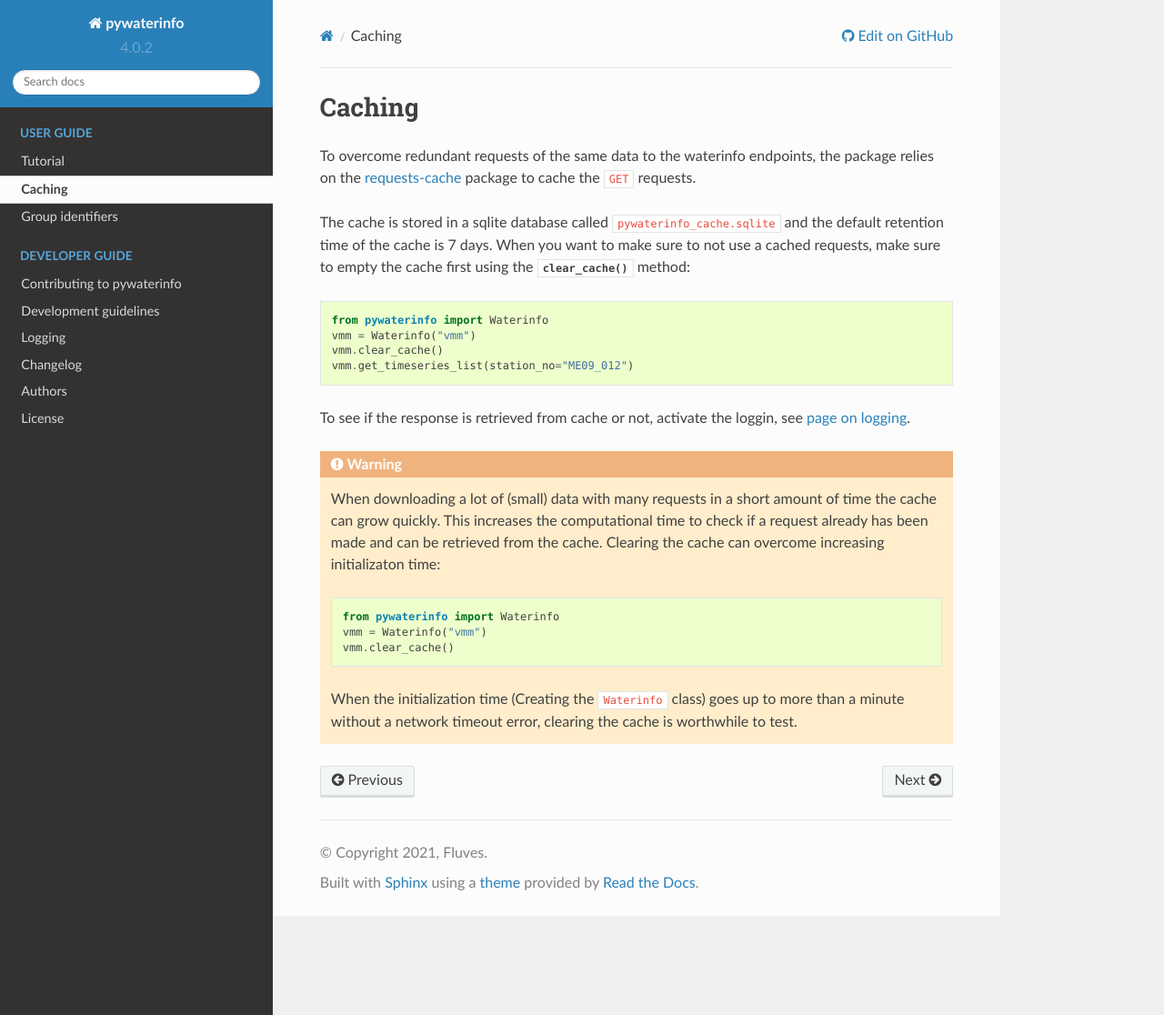
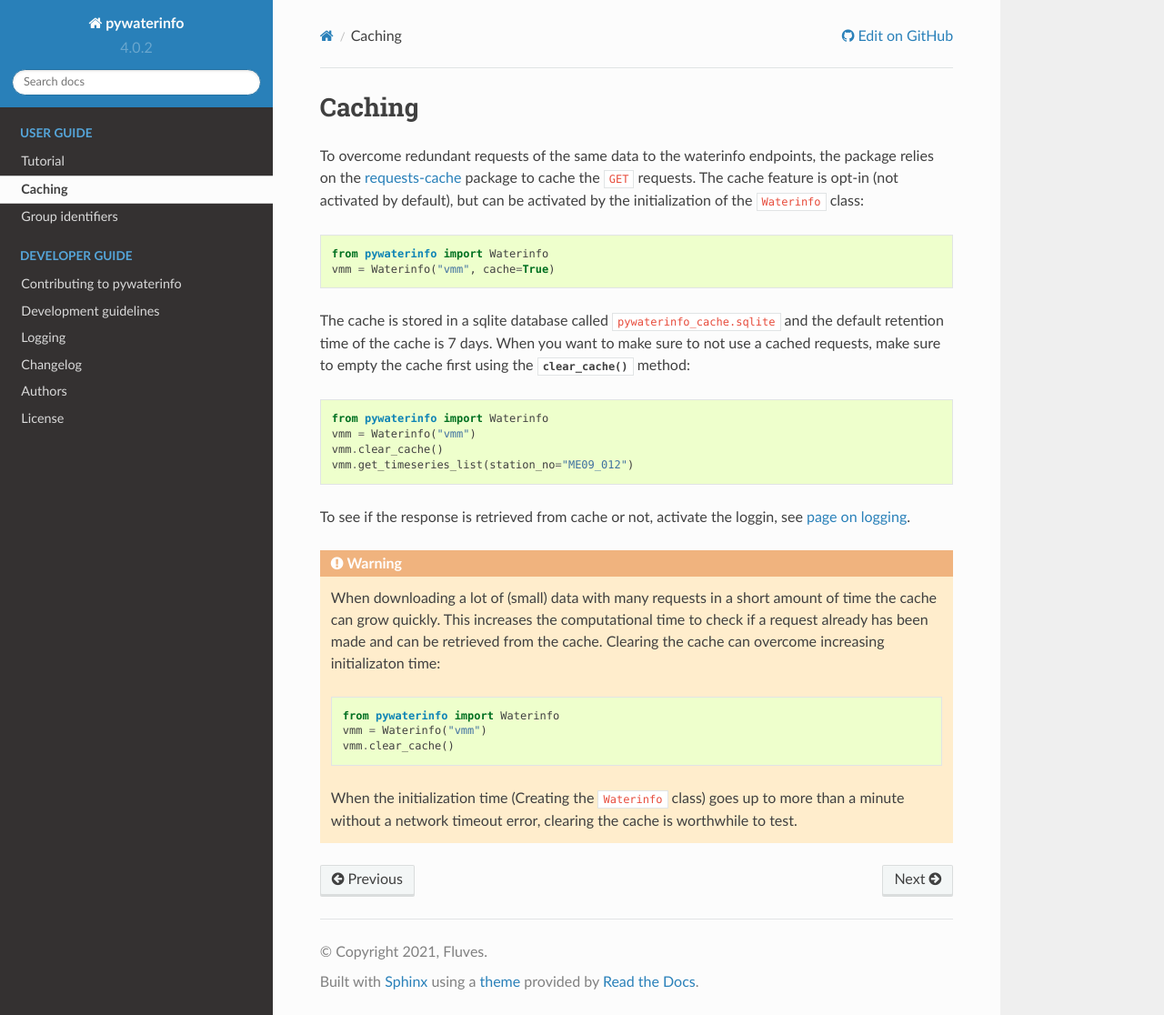
Before and after one commit to fluves/pywaterinfo, a Sphinx documentation site: the page built from docs/cache.rst, in a window 1280 px wide and 1116 px high. Shown: the whole window at 91% size. Built offline with Sphinx 7.4.7 and the Read the Docs theme 2.0.0, drawn with Linux system fonts in a browser that asks for light colours; pages that are not in the unit, such as notebooks, are missing from menus.

Commit message:
Update documentation

```diff
--- a/docs/cache.rst
+++ b/docs/cache.rst
@@ -3,7 +3,13 @@
 Caching
 =======
 
-To overcome redundant requests of the same data to the waterinfo endpoints, the package relies on the `requests-cache <https://pypi.org/project/requests-cache/>`_ package to cache the :code:`GET` requests.
+To overcome redundant requests of the same data to the waterinfo endpoints, the package relies on the `requests-cache <https://pypi.org/project/requests-cache/>`_ package to cache the :code:`GET` requests. The
+cache feature is opt-in (not activated by default), but can be activated by the initialization of the ``Waterinfo`` class:
+
+::
+
+    from pywaterinfo import Waterinfo
+    vmm = Waterinfo("vmm", cache=True)
 
 The cache is stored in a sqlite database called :code:`pywaterinfo_cache.sqlite` and the default retention time of the cache is 7 days.
 When you want to make sure to not use a cached requests, make sure to empty the cache first using the :func:`~pywaterinfo.Waterinfo.clear_cache` method:
```
Also changed, not shown: 1 other file.
